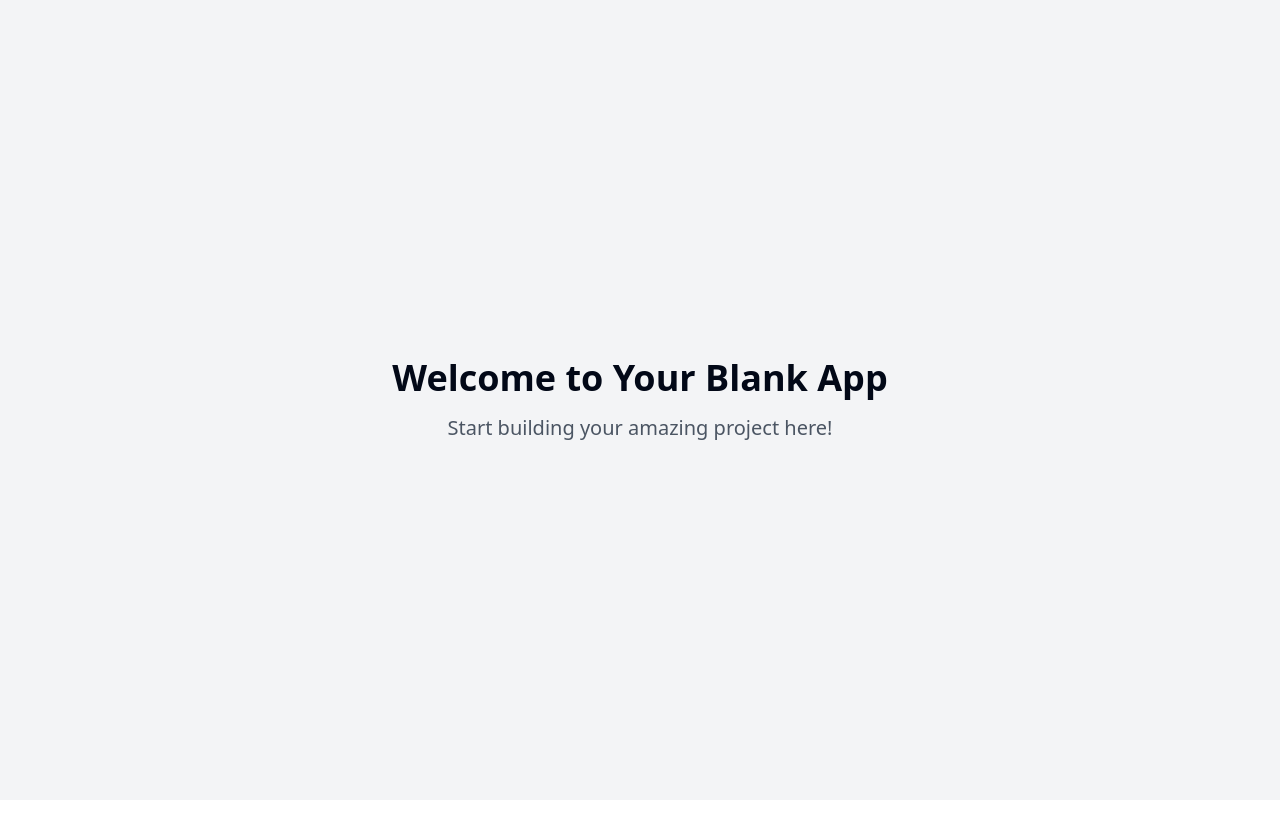
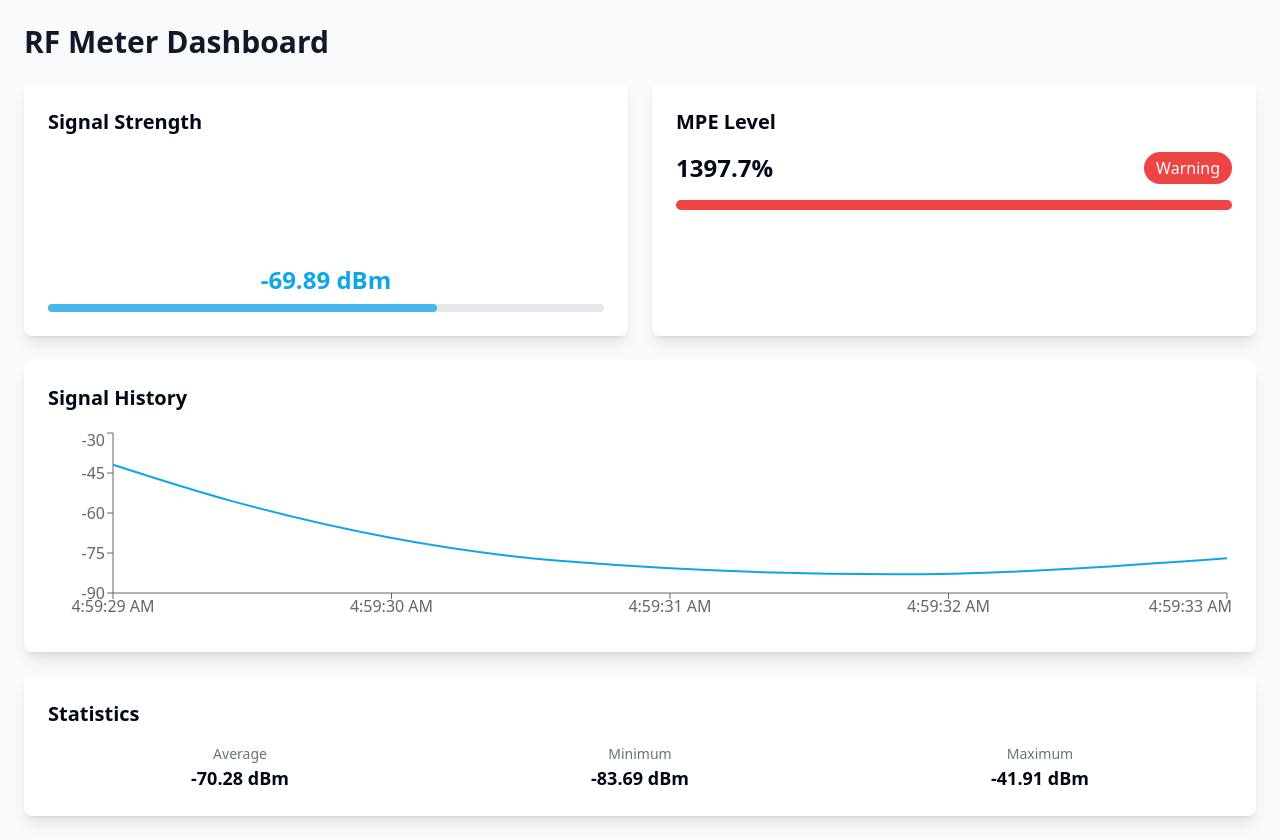
Before and after one commit to LilWikipedia/rf-meter, a React (Vite) app: page / in a window 1280 px wide. Before the commit the page ends 800 px from the top, so only its background shows below. Built offline with nearby package versions, Linux system fonts and the light colour scheme.

Commit message:
Add RF Meter functionality
Implement an application that captures incoming signals and calculates RF MPE (Maximum Permissible Exposure) using a simple algorithm. The app will display the data in real-time for user monitoring.
[skip gpt_engineer]

```diff
--- /dev/null
+++ b/src/components/MPECalculator.tsx
@@ -0,0 +1,41 @@
+import React from 'react';
+import { RFReading, formatMPE, isSafeExposure } from '../utils/rfCalculations';
+
+interface MPECalculatorProps {
+  reading: RFReading | null;
+}
+
+const MPECalculator: React.FC<MPECalculatorProps> = ({ reading }) => {
+  const mpe = reading?.mpe ?? 0;
+  const isSafe = isSafeExposure(mpe);
+
+  return (
+    <div className="bg-white rounded-lg p-6 shadow-lg">
+      <h2 className="text-xl font-semibold mb-4">MPE Level</h2>
+      <div className="space-y-4">
+        <div className="flex items-center justify-between">
+          <span className="text-2xl font-bold">
+            {reading ? formatMPE(mpe) : "N/A"}
+          </span>
+          <span
+            className={`px-3 py-1 rounded-full text-white ${
+              isSafe ? "bg-safe" : "bg-warning"
+            }`}
+          >
+            {isSafe ? "Safe" : "Warning"}
+          </span>
+        </div>
+        <div className="w-full bg-gray-200 rounded-full h-2.5">
+          <div
+            className={`h-full rounded-full transition-all duration-300 ${
+              isSafe ? "bg-safe" : "bg-warning"
+            }`}
+            style={{ width: `${Math.min(mpe * 100, 100)}%` }}
+          />
+        </div>
+      </div>
+    </div>
+  );
+};
+
+export default MPECalculator;
--- /dev/null
+++ b/src/components/SignalGraph.tsx
@@ -0,0 +1,40 @@
+import React from 'react';
+import { LineChart, Line, XAxis, YAxis, Tooltip, ResponsiveContainer } from 'recharts';
+import { RFReading } from '../utils/rfCalculations';
+
+interface SignalGraphProps {
+  readings: RFReading[];
+}
+
+const SignalGraph: React.FC<SignalGraphProps> = ({ readings }) => {
+  return (
+    <div className="bg-white rounded-lg p-6 shadow-lg">
+      <h2 className="text-xl font-semibold mb-4">Signal History</h2>
+      <div className="h-[200px] w-full">
+        <ResponsiveContainer width="100%" height="100%">
+          <LineChart data={readings}>
+            <XAxis
+              dataKey="timestamp"
+              tickFormatter={(timestamp) => new Date(timestamp).toLocaleTimeString()}
+              interval="preserveStartEnd"
+            />
+            <YAxis />
+            <Tooltip
+              labelFormatter={(timestamp) => new Date(timestamp).toLocaleTimeString()}
+              formatter={(value: number) => [`${value.toFixed(2)} dBm`, "Signal Strength"]}
+            />
+            <Line
+              type="monotone"
+              dataKey="signalStrength"
+              stroke="#0EA5E9"
+              dot={false}
+              strokeWidth={2}
+            />
+          </LineChart>
+        </ResponsiveContainer>
+      </div>
+    </div>
+  );
+};
+
+export default SignalGraph;
--- /dev/null
+++ b/src/components/SignalMeter.tsx
@@ -0,0 +1,30 @@
+import React from 'react';
+import { RFReading, formatSignalStrength } from '../utils/rfCalculations';
+
+interface SignalMeterProps {
+  reading: RFReading | null;
+}
+
+const SignalMeter: React.FC<SignalMeterProps> = ({ reading }) => {
+  const signalStrength = reading?.signalStrength ?? 0;
+  const normalizedStrength = Math.min(Math.abs(signalStrength) / 100, 1);
+
+  return (
+    <div className="bg-white rounded-lg p-6 shadow-lg">
+      <h2 className="text-xl font-semibold mb-4">Signal Strength</h2>
+      <div className="relative h-40 w-full">
+        <div className="absolute bottom-0 w-full h-2 bg-gray-200 rounded">
+          <div
+            className="h-full bg-primary animate-signal-pulse rounded"
+            style={{ width: `${normalizedStrength * 100}%` }}
+          />
+        </div>
+        <div className="absolute bottom-4 w-full text-center text-2xl font-bold text-primary">
+          {reading ? formatSignalStrength(signalStrength) : "No Signal"}
+        </div>
+      </div>
+    </div>
+  );
+};
+
+export default SignalMeter;
--- /dev/null
+++ b/src/components/StatsPanel.tsx
@@ -0,0 +1,43 @@
+import React from 'react';
+import { RFReading } from '../utils/rfCalculations';
+
+interface StatsPanelProps {
+  readings: RFReading[];
+}
+
+const StatsPanel: React.FC<StatsPanelProps> = ({ readings }) => {
+  const calculateStats = () => {
+    if (readings.length === 0) return { avg: 0, min: 0, max: 0 };
+
+    const signalStrengths = readings.map(r => r.signalStrength);
+    return {
+      avg: signalStrengths.reduce((a, b) => a + b, 0) / readings.length,
+      min: Math.min(...signalStrengths),
+      max: Math.max(...signalStrengths),
+    };
+  };
+
+  const stats = calculateStats();
+
+  return (
+    <div className="bg-white rounded-lg p-6 shadow-lg">
+      <h2 className="text-xl font-semibold mb-4">Statistics</h2>
+      <div className="grid grid-cols-3 gap-4">
+        <div className="text-center">
+          <div className="text-sm text-gray-500">Average</div>
+          <div className="text-lg font-semibold">{stats.avg.toFixed(2)} dBm</div>
+        </div>
+        <div className="text-center">
+          <div className="text-sm text-gray-500">Minimum</div>
+          <div className="text-lg font-semibold">{stats.min.toFixed(2)} dBm</div>
+        </div>
+        <div className="text-center">
+          <div className="text-sm text-gray-500">Maximum</div>
+          <div className="text-lg font-semibold">{stats.max.toFixed(2)} dBm</div>
+        </div>
+      </div>
+    </div>
+  );
+};
+
+export default StatsPanel;
--- /dev/null
+++ b/src/hooks/useSignalStrength.ts
@@ -0,0 +1,27 @@
+import { useState, useEffect } from 'react';
+import { RFReading, calculateMPE } from '../utils/rfCalculations';
+
+export const useSignalStrength = () => {
+  const [readings, setReadings] = useState<RFReading[]>([]);
+  const [currentReading, setCurrentReading] = useState<RFReading | null>(null);
+
+  useEffect(() => {
+    // Simulate signal readings
+    const interval = setInterval(() => {
+      // In a real implementation, this would come from actual RF hardware
+      const signalStrength = -Math.random() * 100; // Simulate dBm readings
+      const newReading: RFReading = {
+        timestamp: Date.now(),
+        signalStrength,
+        mpe: calculateMPE(Math.abs(signalStrength)),
+      };
+
+      setCurrentReading(newReading);
+      setReadings(prev => [...prev.slice(-50), newReading]); // Keep last 50 readings
+    }, 1000);
+
+    return () => clearInterval(interval);
+  }, []);
+
+  return { readings, currentReading };
+};
--- a/src/pages/Index.tsx
+++ b/src/pages/Index.tsx
@@ -1,11 +1,25 @@
-// Update this page (the content is just a fallback if you fail to update the page)
+import React from 'react';
+import { useSignalStrength } from '../hooks/useSignalStrength';
+import SignalMeter from '../components/SignalMeter';
+import MPECalculator from '../components/MPECalculator';
+import SignalGraph from '../components/SignalGraph';
+import StatsPanel from '../components/StatsPanel';
 
 const Index = () => {
+  const { readings, currentReading } = useSignalStrength();
+
   return (
-    <div className="min-h-screen flex items-center justify-center bg-gray-100">
-      <div className="text-center">
-        <h1 className="text-4xl font-bold mb-4">Welcome to Your Blank App</h1>
-        <p className="text-xl text-gray-600">Start building your amazing project here!</p>
+    <div className="min-h-screen bg-gray-50 p-4 sm:p-6">
+      <div className="max-w-7xl mx-auto space-y-6">
+        <h1 className="text-3xl font-bold text-gray-900">RF Meter Dashboard</h1>
+
+        <div className="grid grid-cols-1 md:grid-cols-2 gap-6">
+          <SignalMeter reading={currentReading} />
+          <MPECalculator reading={currentReading} />
+        </div>
+
+        <SignalGraph readings={readings} />
+        <StatsPanel readings={readings} />
       </div>
     </div>
   );
--- /dev/null
+++ b/src/utils/rfCalculations.ts
@@ -0,0 +1,27 @@
+// Constants for MPE calculations (example values - should be adjusted based on actual standards)
+const MPE_THRESHOLD = 1.0; // mW/cm²
+const FREQUENCY_FACTOR = 0.2; // Example factor for frequency adjustment
+
+export interface RFReading {
+  timestamp: number;
+  signalStrength: number;
+  mpe: number;
+}
+
+export const calculateMPE = (signalStrength: number): number => {
+  // This is a simplified MPE calculation
+  // In reality, this would need to account for frequency, duration, and other factors
+  return (signalStrength * FREQUENCY_FACTOR) / MPE_THRESHOLD;
+};
+
+export const isSafeExposure = (mpe: number): boolean => {
+  return mpe <= 1.0; // MPE ratio <= 1.0 is considered safe
+};
+
+export const formatSignalStrength = (value: number): string => {
+  return `${value.toFixed(2)} dBm`;
+};
+
+export const formatMPE = (value: number): string => {
+  return `${(value * 100).toFixed(1)}%`;
+};
--- a/tailwind.config.ts
+++ b/tailwind.config.ts
@@ -25,52 +25,30 @@ export default {
         background: "hsl(var(--background))",
         foreground: "hsl(var(--foreground))",
         primary: {
-          DEFAULT: "hsl(var(--primary))",
-          foreground: "hsl(var(--primary-foreground))",
+          DEFAULT: "#0EA5E9",
+          foreground: "#ffffff",
         },
         secondary: {
-          DEFAULT: "hsl(var(--secondary))",
-          foreground: "hsl(var(--secondary-foreground))",
+          DEFAULT: "#0369A1",
+          foreground: "#ffffff",
         },
-        destructive: {
-          DEFAULT: "hsl(var(--destructive))",
-          foreground: "hsl(var(--destructive-foreground))",
+        warning: {
+          DEFAULT: "#EF4444",
+          foreground: "#ffffff",
         },
-        muted: {
-          DEFAULT: "hsl(var(--muted))",
-          foreground: "hsl(var(--muted-foreground))",
-        },
-        accent: {
-          DEFAULT: "hsl(var(--accent))",
-          foreground: "hsl(var(--accent-foreground))",
-        },
-        popover: {
-          DEFAULT: "hsl(var(--popover))",
-          foreground: "hsl(var(--popover-foreground))",
-        },
-        card: {
-          DEFAULT: "hsl(var(--card))",
-          foreground: "hsl(var(--card-foreground))",
-        },
-      },
-      borderRadius: {
-        lg: "var(--radius)",
-        md: "calc(var(--radius) - 2px)",
-        sm: "calc(var(--radius) - 4px)",
+        safe: {
+          DEFAULT: "#22C55E",
+          foreground: "#ffffff",
+        }
       },
       keyframes: {
-        "accordion-down": {
-          from: { height: "0" },
-          to: { height: "var(--radix-accordion-content-height)" },
-        },
-        "accordion-up": {
-          from: { height: "var(--radix-accordion-content-height)" },
-          to: { height: "0" },
-        },
+        "signal-pulse": {
+          "0%, 100%": { opacity: "1" },
+          "50%": { opacity: "0.5" },
+        }
       },
       animation: {
-        "accordion-down": "accordion-down 0.2s ease-out",
-        "accordion-up": "accordion-up 0.2s ease-out",
+        "signal-pulse": "signal-pulse 2s cubic-bezier(0.4, 0, 0.6, 1) infinite",
       },
     },
   },
```
